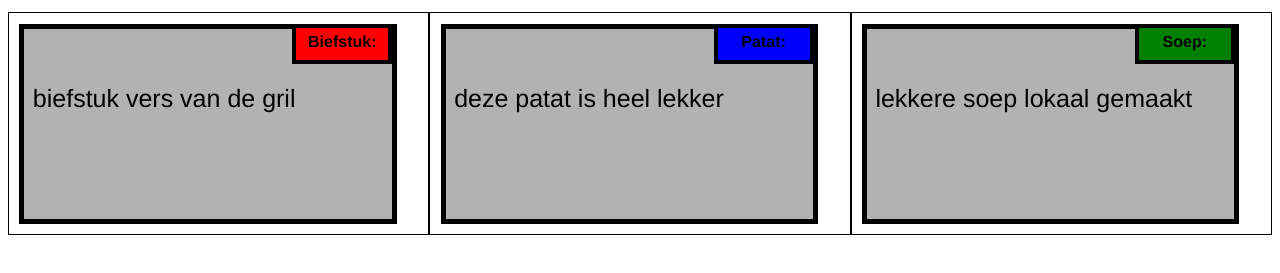
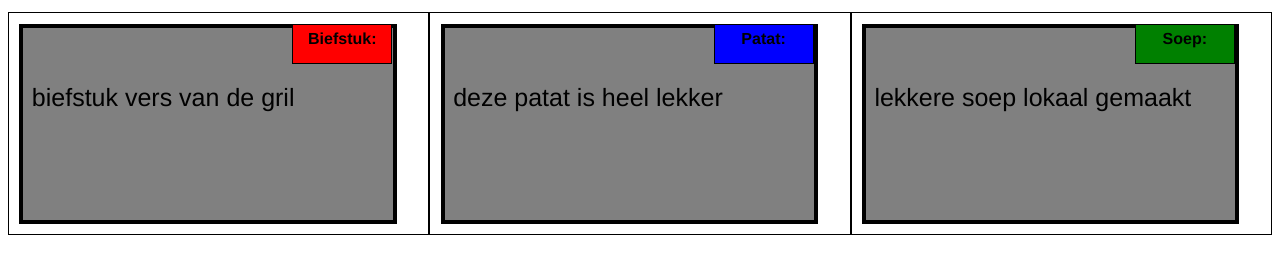
Before and after one commit to Stijn121/module2, a plain HTML site: page Module2-solution/index.html in a window 1280 px wide. Shown: the part 61-334 px from the top of the page. Drawn offline with Linux system fonts and the light colour scheme.

Commit message:
final fixes

```diff
--- a/Module2-solution/css/Style.css
+++ b/Module2-solution/css/Style.css
@@ -22,7 +22,7 @@ p {
 .titel {
     overflow: none;
     text-align: center;
-    border: 4px solid black;
+    border: 1px solid black;
     width: 100px;
     height: 40px;
     padding: 5px;
@@ -46,7 +46,7 @@ p {
 }
 
 .inhoud {
-    border: 5px solid black;
+    border: 4px solid black;
     width: 90%;
     height: 200px;
     margin: 2.5%;
@@ -54,7 +54,7 @@ p {
     font-size: 25px;
     padding: 2%;
     padding-top: 55px;
-    background-color: rgba(0, 0, 0, 0.3);
+    background-color: gray;
 }
 
 .row {
```
